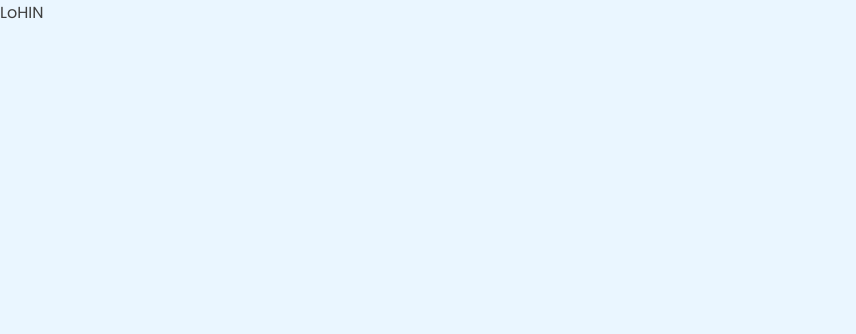
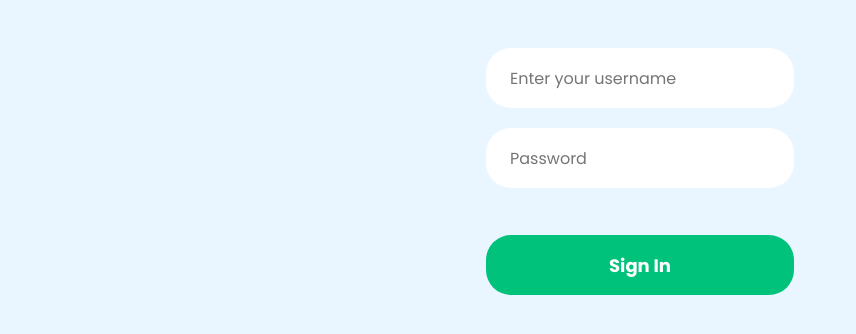
Before and after one commit to factoriaf5-p52/front-recette-social-recetasreactivas, a React (Create React App) app: page /Login in a window 1280 px wide. Shown: the top 334 px of the page, without its empty margins (0-856 px from the left). Built offline with nearby package versions, Linux system fonts and the light colour scheme.

Commit message:
input  and button components created

```diff
--- a/src/Pages/Login/Login.tsx
+++ b/src/Pages/Login/Login.tsx
@@ -1,10 +1,20 @@
-import { LoginStyle } from './loginStyle'
+import { Button, Input } from '../../components/elements/index'
+import { Form, LoginStyle } from './loginStyle'
 
 const Login = () =>  {
 
     return (
     <>
-    <LoginStyle>LoHIN</LoginStyle>
+    <LoginStyle>
+
+
+        <Form>
+            <Input  placeholder="Enter your username"/>
+            <Input  placeholder="Password"/>
+           <Button label="Sign In" />
+        </Form>
+    </LoginStyle>
+
     </>
     )
 
--- a/src/Pages/Login/loginStyle.tsx
+++ b/src/Pages/Login/loginStyle.tsx
@@ -3,3 +3,11 @@ import styled from "styled-components";
 export const LoginStyle = styled.div`
 
 `
+export const Form = styled.div`
+display: flex;
+flex-direction: column;
+gap: 20px;
+align-items: center;
+margin-top: 3rem;
+
+`
--- a/src/components/elements/Button/Button.tsx
+++ b/src/components/elements/Button/Button.tsx
@@ -1,12 +1,18 @@
 import { ButtonStyle } from './buttonStyle'
 
-const BottomNav = () =>  {
+type ButtonProps = {
+    label: string;
+  }
+
+const Button = ({ label }: ButtonProps) =>  {
 
     return (
     <>
-    <ButtonStyle></ButtonStyle>
+    <ButtonStyle>
+    {label}
+    </ButtonStyle>
     </>
     )
 
 }
-export default BottomNav
+export default Button
--- a/src/components/elements/Button/buttonStyle.tsx
+++ b/src/components/elements/Button/buttonStyle.tsx
@@ -1,6 +1,18 @@
 import styled from "styled-components";
 
 export const ButtonStyle = styled.button`
-    background: white;
+margin-top: 1.5em;
+background-color: var(--color-highlights);
+color: white;
+font-weight: 600;
+font-size: 18px;
+width: 308px;
+height: 60px;
+border-radius: 25px;
+border: none;
 
+&:focus{
+    transition: 0.2s;
+    background-color:  #279d60;
+}
 `
--- a/src/components/elements/Input/Input.tsx
+++ b/src/components/elements/Input/Input.tsx
@@ -1,10 +1,16 @@
+import React, { InputHTMLAttributes } from 'react';
 import { InputStyle } from './inputStyle'
 
-const Input = () =>  {
+interface InputProps extends InputHTMLAttributes<HTMLInputElement> {
+    label?: string;
+  }
 
+
+const Input: React.FC<InputProps> = ({ placeholder  }) => {
     return (
     <>
-    <InputStyle></InputStyle>
+
+    <InputStyle placeholder={placeholder} />
     </>
     )
 
--- a/src/components/elements/Input/inputStyle.tsx
+++ b/src/components/elements/Input/inputStyle.tsx
@@ -1,4 +1,18 @@
 import styled from "styled-components";
 
 export const InputStyle = styled.input`
+width: 308px;
+height: 60px;
+background: #FFFFFF;
+border-radius: 25px;
+border: none;
+outline: transparent;
+font-weight: 400;
+font-size: 16px;
+padding-left: 1.5em;
+
+&:focus{
+    transition: 0.2s;
+    border: 2px solid var(--color-highlights);
+}
 `
```
